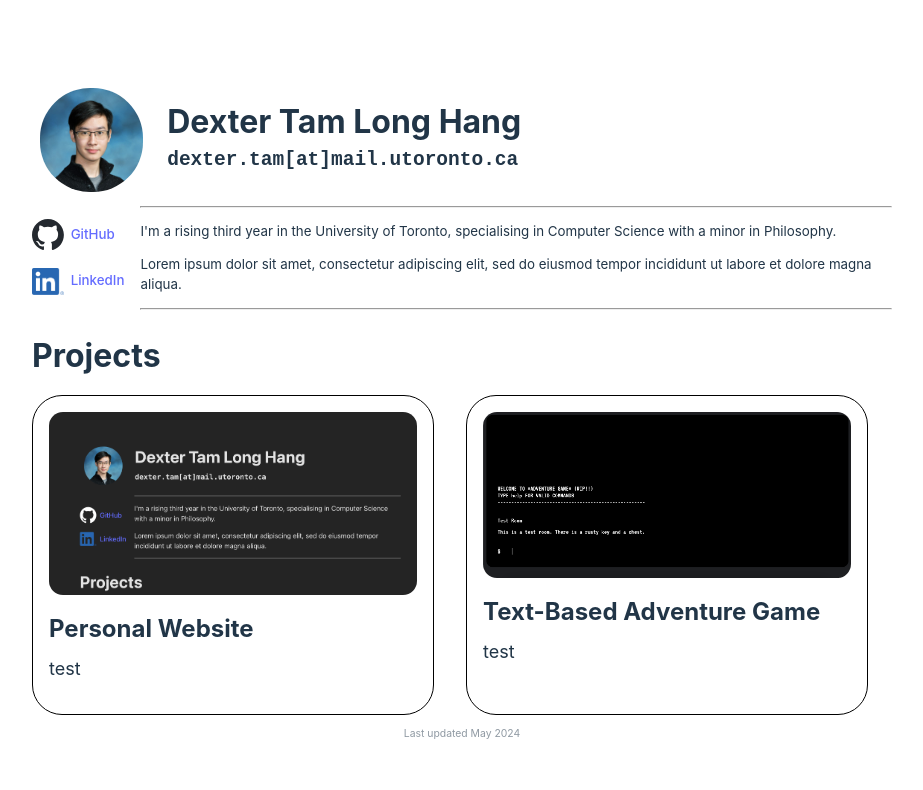
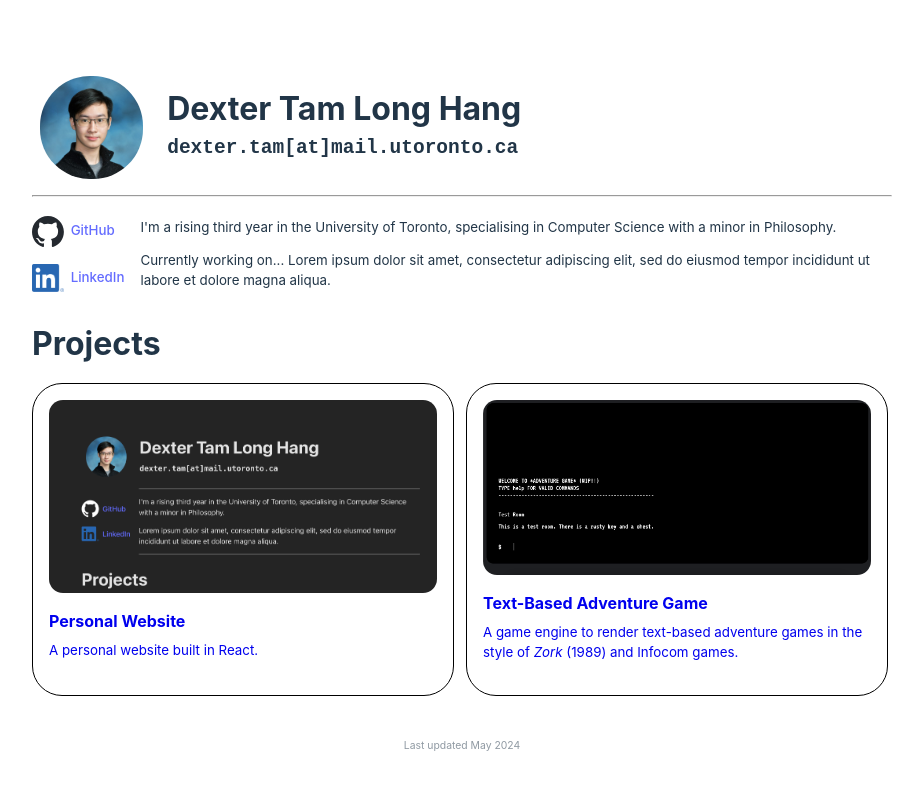
Before and after one commit to taml5/taml5.github.io, a React (Vite) app: page / in a window 1280 px wide. Shown: the top 790 px of the page, without its empty margins (178-1101 px from the left). Built offline with nearby package versions, Linux system fonts and the light colour scheme.

Commit message:
Completed Projects section

```diff
--- a/src/App.jsx
+++ b/src/App.jsx
@@ -2,51 +2,13 @@ import './App.css';
 import Title from './Title';
 import Description from './Description';
 import ProjectContainer from './ProjectContainer';
-
-const root = (window.matchMedia && window.matchMedia('(prefers-color-scheme: dark)').matches) ? "./dark/" : "./";
-const socials = [
-	{
-		id: "github",
-		url: "https://github.com/taml5",
-		imagePath: root + "github.svg",
-		name: "GitHub"
-	},
-	{
-		id: "linkedin",
-		url: "https://www.linkedin.com/in/dexter-tam/",
-		imagePath: "./linkedin.png",
-		name: "LinkedIn"
-	},
-];
-const blurb = (
-	<>
-	<p>
-		I'm a rising third year in the University of Toronto, specialising in Computer Science with a minor in Philosophy.
-	</p>
-	<p>
-		Lorem ipsum dolor sit amet, consectetur adipiscing elit, sed do eiusmod tempor incididunt ut labore et dolore magna aliqua.
-	</p>
-	</>
-);
-const projects = [
-	{
-		id: "website",
-		title: "Personal Website",
-		imagePath: root + "website.png",
-		description: "test"
-	},
-	{
-		id: "game",
-		title: "Text-Based Adventure Game",
-		imagePath: "./game.png",
-		description: "test"
-	}
-]
+import { blurb, socials, projects } from './data';
 
 function App() {
 	return (
 	<>
 	<Title/>
+	<hr/>
 	<Description
 		blurb={blurb}
 		socials={socials}
--- a/src/Description.css
+++ b/src/Description.css
@@ -7,7 +7,6 @@
 
 #descriptionText {
     text-align: left;
-    font-size: smaller;
 }
 
 #socials {
@@ -16,3 +15,13 @@
     align-items: flex-start;
     padding-right: 1em;
 }
+
+#socials a {
+    font-weight: 500;
+    color: #646cff;
+    text-decoration: inherit;
+}
+
+#socials a:hover {
+    color: #535bf2;
+}
--- a/src/Description.jsx
+++ b/src/Description.jsx
@@ -20,9 +20,7 @@ function Description({ blurb, socials }) {
 			)}
 		    </div>
 			<div id="descriptionText">
-				<hr/>
 				{blurb}
-				<hr/>
 			</div>
         </div>
     );
--- a/src/Project.css
+++ b/src/Project.css
@@ -1,37 +1,49 @@
 .projectCard {
     display: flex;
     flex-direction: column;
-    max-width: 400px;
+    max-width: 420px;
     border:1px solid white;
     border-radius: 30px;
     justify-content: flex-start;
+    text-decoration: inherit;
 }
 
-.projectCard > img {
+.projectCard:hover {
+    border-color: #646cffaa;
+}
+
+.projectCard:visited {
+    color: white;
+}
+
+.projectCard img {
     border-radius: 30px;
     padding: 1rem;
 }
 
-.projectCard > h3 {
+.projectCard h3 {
     text-align: left;
     margin: 0;
-    font-size: 24px;
+    font-size: medium;
     padding-left: 1rem;
     padding-right: 1rem;
 }
 
-.projectCard > p {
+.projectCard p {
     text-align: left;
     margin: 0;
     padding-top: 0.5rem;
     padding-left: 1rem;
     padding-right: 1rem;
     padding-bottom: 2rem;
-    font-size: 18px;
 }
 
 @media (prefers-color-scheme: light) {
     .projectCard {
         border:1px solid black;
     }
+
+    .projectCard:visited {
+        color: black;
+    }
 }
--- a/src/Project.jsx
+++ b/src/Project.jsx
@@ -1,16 +1,18 @@
 import './Project.css';
 
-/**
+/** A card component for a single project.
  *
- * @param
+ * @param {string} title
+ * @param {string} imagePath
+ * @param {string} description
  */
-function Project({ title, imagePath, description }) {
+function Project({ title, imagePath, description, url }) {
     return (
-        <div className="projectCard">
+        <a className="projectCard" href={url} target='_blank'>
             <img src={imagePath} />
             <h3>{title}</h3>
             <p>{description}</p>
-        </div>
+        </a>
     );
 }
 
--- a/src/ProjectContainer.css
+++ b/src/ProjectContainer.css
@@ -1,6 +1,7 @@
 .projectContainer {
     display: grid;
     grid-template-columns: 1fr 1fr;
-    row-gap: 0.5rem;
+    row-gap: 1rem;
     column-gap: 0.5rem;
+    padding-bottom: 2rem;
 }
--- a/src/ProjectContainer.jsx
+++ b/src/ProjectContainer.jsx
@@ -1,6 +1,10 @@
 import Project from './Project';
 import './ProjectContainer.css';
 
+/** A component storing projects in a grid.
+ *
+ * @param projects An array of Project objects.
+ */
 function ProjectContainer({ projects }) {
     return (
         <div className="projectContainer">
@@ -10,6 +14,7 @@ function ProjectContainer({ projects }) {
                     title={project.title}
                     imagePath={project.imagePath}
                     description={project.description}
+                    url={project.url}
                 />
             ))}
         </div>
--- /dev/null
+++ b/src/data.jsx
@@ -0,0 +1,42 @@
+export const root = (window.matchMedia && window.matchMedia('(prefers-color-scheme: dark)').matches) ? "./dark/" : "./";
+
+export const socials = [
+	{
+		id: "github",
+		url: "https://github.com/taml5",
+		imagePath: root + "github.svg",
+		name: "GitHub"
+	},
+	{
+		id: "linkedin",
+		url: "https://www.linkedin.com/in/dexter-tam/",
+		imagePath: "./linkedin.png",
+		name: "LinkedIn"
+	}
+];
+export const blurb = (
+	<>
+		<p>
+			I'm a rising third year in the University of Toronto, specialising in Computer Science with a minor in Philosophy.
+		</p>
+		<p>
+			Currently working on... Lorem ipsum dolor sit amet, consectetur adipiscing elit, sed do eiusmod tempor incididunt ut labore et dolore magna aliqua.
+		</p>
+	</>
+);
+export const projects = [
+	{
+		id: "website",
+		title: "Personal Website",
+		imagePath: root + "website.png",
+		description: (<>A personal website built in React.</>),
+		url: "https://github.com/taml5/website"
+	},
+	{
+		id: "game",
+		title: "Text-Based Adventure Game",
+		imagePath: "./game.png",
+		description: (<>A game engine to render text-based adventure games in the style of <em>Zork</em> (1989) and Infocom games.</>),
+		url: "https://github.com/taml5/adventure_game"
+	}
+];
--- a/src/index.css
+++ b/src/index.css
@@ -13,15 +13,6 @@
   -moz-osx-font-smoothing: grayscale;
 }
 
-a {
-  font-weight: 500;
-  color: #646cff;
-  text-decoration: inherit;
-}
-a:hover {
-  color: #535bf2;
-}
-
 body {
   margin: 1em;
   display: flex;
@@ -33,6 +24,10 @@ body {
 h1 {
   font-size: 2em;
   line-height: 1.1;
+}
+
+p {
+  font-size: smaller;
 }
 
 @media (prefers-color-scheme: light) {
```
